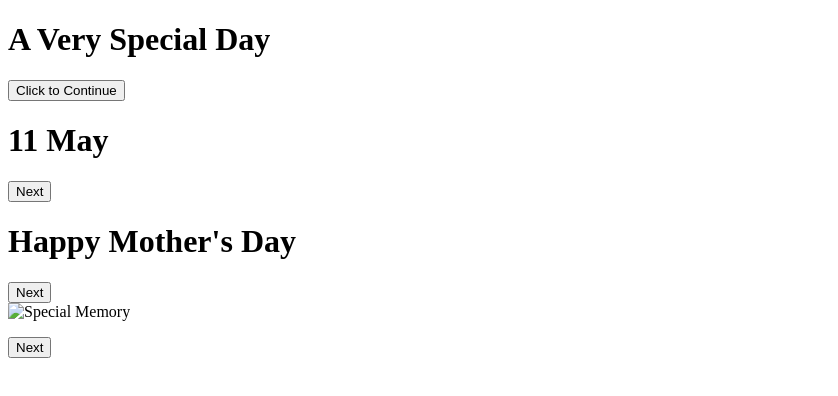
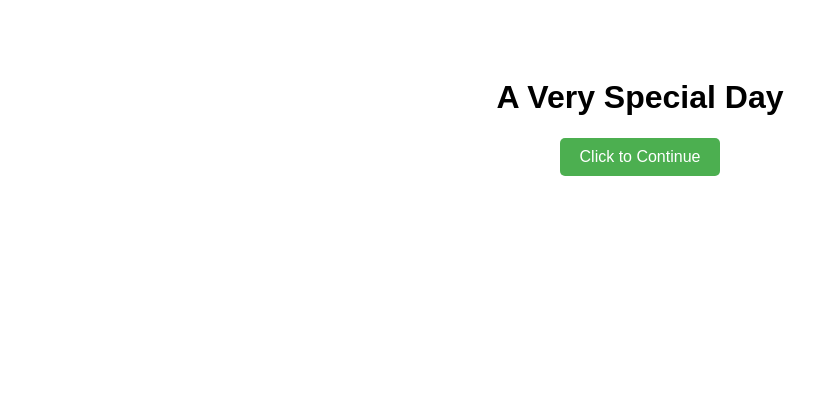
Before and after one commit to LegendPoke07/my-website, a plain HTML site: page index.html in a window 1280 px wide. Shown: the whole page, without its empty margins (0-838 px from the left). Drawn offline with Linux system fonts and the light colour scheme.

Commit message:
Add files via upload

```diff
--- a/index.html
+++ b/index.html
@@ -1,35 +1,71 @@
 <!DOCTYPE html>
 <html lang="en">
 <head>
-  <meta charset="UTF-8" />
-  <meta name="viewport" content="width=device-width, initial-scale=1.0"/>
-  <title>Special Day</title>
-  <link rel="stylesheet" href="style.css"/>
+    <meta charset="UTF-8">
+    <meta name="viewport" content="width=device-width, initial-scale=1.0">
+    <title>Special Day</title>
+    <style>
+        body {
+            font-family: Arial, sans-serif;
+            text-align: center;
+            padding: 50px;
+        }
+        .content {
+            display: none;
+        }
+        .active {
+            display: block;
+        }
+        button {
+            padding: 10px 20px;
+            font-size: 16px;
+            cursor: pointer;
+            background-color: #4CAF50;
+            color: white;
+            border: none;
+            border-radius: 5px;
+        }
+        button:hover {
+            background-color: #45a049;
+        }
+    </style>
 </head>
 <body>
-  <div class="container" id="stage1">
-    <h1 class="title">A Very Special Day</h1>
-    <div class="fireworks" id="fireworks"></div>
-    <button class="btn" id="continueBtn">Click to Continue</button>
-  </div>
 
-  <div class="container hidden" id="stage2">
-    <h1 class="title">11 May</h1>
-    <button class="btn" id="nextStage">Next</button>
-  </div>
+    <div id="page1" class="content active">
+        <h1>A Very Special Day</h1>
+        <button onclick="showNext('page2')">Click to Continue</button>
+    </div>
 
-  <div class="container hidden" id="stage3">
-    <div class="blast"></div>
-    <h1 class="title">Happy Mother's Day</h1>
-    <button class="btn" id="galleryStart">Next</button>
-  </div>
+    <div id="page2" class="content">
+        <h1>11 May</h1>
+        <button onclick="showNext('page3')">Next</button>
+    </div>
 
-  <div class="container hidden" id="gallery">
-    <img id="galleryImage" src="" alt="Special Memory"/>
-    <p id="galleryText"></p>
-    <button class="btn" id="nextImage">Next</button>
-  </div>
+    <div id="page3" class="content">
+        <h1>Happy Mother's Day</h1>
+        <button onclick="showNext('page4')">Next</button>
+    </div>
 
-  <script src="script.js"></script>
+    <div id="page4" class="content">
+        <h1>Special Memory</h1>
+        <button onclick="showNext('page5')">Next</button>
+    </div>
+
+    <div id="page5" class="content">
+        <h1>Thank You!</h1>
+    </div>
+
+    <script>
+        function showNext(pageId) {
+            // Hide all pages
+            const pages = document.querySelectorAll('.content');
+            pages.forEach(page => page.classList.remove('active'));
+
+            // Show the next page
+            document.getElementById(pageId).classList.add('active');
+        }
+    </script>
+
 </body>
 </html>
```
